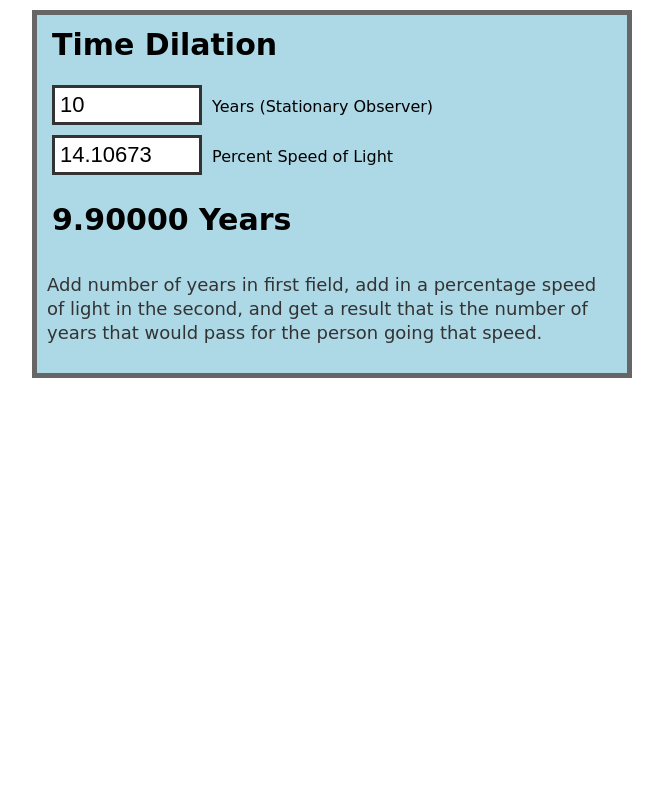
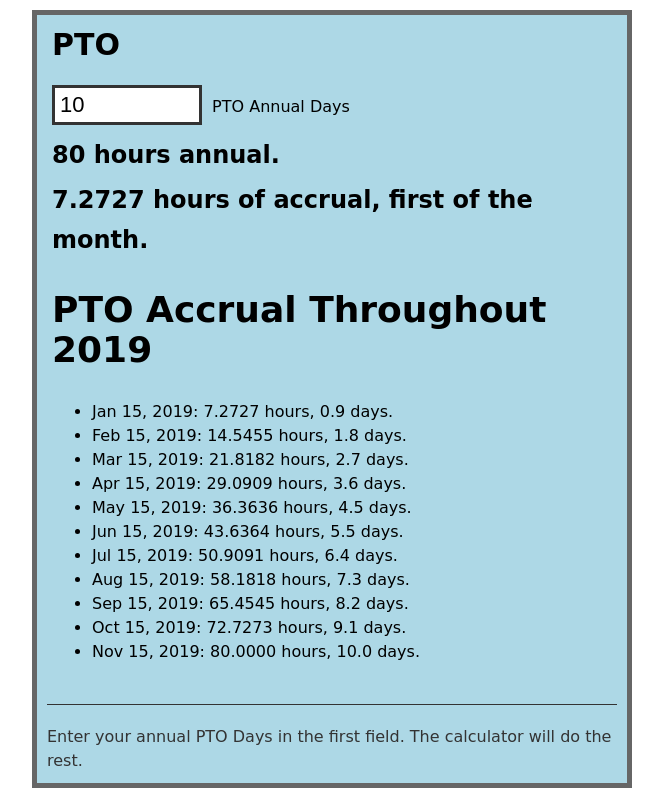
Before and after one commit to cngodles/pto, a plain HTML site: page index.html in a window 1280 px wide. Shown: the whole page, without its empty margins (308-971 px from the left). Drawn offline with nearby package versions, Linux system fonts and the light colour scheme; a web font is replaced by a local one.

Commit message:
Final Beta Calculations

```diff
--- a/index.html
+++ b/index.html
@@ -4,7 +4,7 @@
     <meta http-equiv="Content-Type" content="text/html; charset=utf-8">
     <meta http-equiv="X-UA-Compatible" content="IE=edge">
     <meta name="viewport" content="initial-scale=1.0, minimum-scale=1.0, maximum-scale=1.0, user-scalable=no">
-    <title>Time Dilation</title>
+    <title>PTO</title>
     <meta name="description" content="">
     <meta name="keywords" content="">
     <link rel="shortcut icon" href="favicon.ico">
@@ -15,8 +15,10 @@
         #stage    { width: 100%; min-width:260px; max-width: 600px; margin:10px auto; padding:10px; background-color:lightblue; border:5px solid #666; box-sizing: border-box; }
         #stage h1 { font-size:30px; line-height:30px; padding:0; margin:5px 0 20px 5px; }
         input     { font-size:22px; line-height:20px; width:150px; height:40px; border:3px solid #333; margin:5px; padding:5px; box-sizing: border-box; }
-        #result   { font-size:30px; line-height:70px; font-weight:700; margin:5px; }
-        .about    { font-size:18px; line-height:24px; color:#333; }
+        #result_per, #result_hours   { font-size:24px; line-height:40px; font-weight:700; margin:5px; }
+        #result_mtm     { font-size:24px; line-height:40px; font-weight:700; margin:5px; }
+        #result_mtm li { font-size:16px; line-height: 24px; font-weight: 500; }
+        .about    { font-size:16px; line-height:24px; color:#333; border-top:1px solid #333; margin: 40px 0 0 0; padding: 20px 0 0 0; }
         @media only screen and (max-width: 767px) {
             input     { font-size:16px; line-height:20px; width:90px; height:50px; }
         }
@@ -27,46 +29,59 @@
 </head>
 <body>
     <div id="stage">
-        <h1>Time Dilation</h1>
-        <div><input type="number" id="year" value="10" step="0.01"> Years (Stationary Observer)</div>
-        <div><input type="number" id="percent" value="14.10673" step="0.00001"> Percent Speed of Light</div>
-        <div id="result">...</div>
-        <p class="about">Add number of years in first field, add in a percentage speed of light in the second, and get a result that is the number of years that would pass for the person going that speed.</p>
+        <h1>PTO</h1>
+        <div><input type="number" id="days" value="10" step="1"> PTO Annual Days</div>
+        <div id="result_hours">...</div>
+        <div id="result_per">...</div>
+        <div id="result_mtm">...</div>
+        <p class="about">Enter your annual PTO Days in the first field. The calculator will do the rest.</p>
     </div>
     <script type="text/javascript" src="https://ajax.googleapis.com/ajax/libs/jquery/3.3.1/jquery.min.js"></script>
     <script>window.jQuery || document.write('<script src="js/jquery-3.3.1.min.js">\x3C/script>')</script>
     <script type="text/javascript">
         function go(){
           $("#result").html("working...");
-          var light = 299792458;
-          var speed = 100000;
-          var light = 100;
-          if(isNaN(parseFloat($("#year").val()))){
-            $("#year").val('');
-            $("#result").html("Enter Years.");
+
+
+          if(isNaN(parseFloat($("#days").val()))){
+            $("#days").val('');
+            $("#result_hours").html("Enter PTO Annuals Days.");
             return false;
           }
-          if(isNaN(parseFloat($("#percent").val()))){
-            $("#percent").val('');
-            $("#result").html("Enter Speed.");
-            return false;
-          }
-          if($("#percent").val() > 100){
-            $("#result").html("Instant.");
-            return false;
-          }
-          var speed = parseFloat($("#percent").val());
-          var subject = parseFloat($("#year").val())
-          if(speed > 100){
-            speed = 100;
-          } else if(speed < 0){
-            speed = 0;
-          }
-          var c2 = Math.pow(light, 2);
-          var v2 = Math.pow(speed, 2);
-          var squareme = 1-v2/c2;
-          var dilated = (subject * Math.sqrt(squareme)).toFixed(5);
-          $("#result").html(dilated+" Years");
+
+
+
+          var days = parseFloat($("#days").val())
+          var hours = days * 8;
+          var accrual = (hours / 11).toFixed(4);
+          var fullaccrual = hours / 11;
+          var fulldays = days / 11;
+
+          $("#result_hours").html(hours+" hours annual.");
+          $("#result_per").html(accrual+" hours of accrual, first of the month.");
+
+          var mtm = [];
+
+          mtm.push("<h2>PTO Accrual Throughout 2019</h2>");
+          mtm.push("<ul>");
+          mtm.push("<li>Jan 15, 2019: "+fullaccrual.toFixed(4)+" hours, "+fulldays.toFixed(1)+" days.</li>");
+          mtm.push("<li>Feb 15, 2019: "+(fullaccrual*2).toFixed(4)+" hours, "+(fulldays * 2).toFixed(1)+" days.</li>");
+          mtm.push("<li>Mar 15, 2019: "+(fullaccrual*3).toFixed(4)+" hours, "+(fulldays * 3).toFixed(1)+" days.</li></li>");
+          mtm.push("<li>Apr 15, 2019: "+(fullaccrual*4).toFixed(4)+" hours, "+(fulldays * 4).toFixed(1)+" days.</li></li>");
+          mtm.push("<li>May 15, 2019: "+(fullaccrual*5).toFixed(4)+" hours, "+(fulldays * 5).toFixed(1)+" days.</li></li>");
+          mtm.push("<li>Jun 15, 2019: "+(fullaccrual*6).toFixed(4)+" hours, "+(fulldays * 6).toFixed(1)+" days.</li></li>");
+          mtm.push("<li>Jul 15, 2019: "+(fullaccrual*7).toFixed(4)+" hours, "+(fulldays * 7).toFixed(1)+" days.</li></li>");
+          mtm.push("<li>Aug 15, 2019: "+(fullaccrual*8).toFixed(4)+" hours, "+(fulldays * 8).toFixed(1)+" days.</li></li>");
+          mtm.push("<li>Sep 15, 2019: "+(fullaccrual*9).toFixed(4)+" hours, "+(fulldays * 9).toFixed(1)+" days.</li></li>");
+          mtm.push("<li>Oct 15, 2019: "+(fullaccrual*10).toFixed(4)+" hours, "+(fulldays * 10).toFixed(1)+" days.</li></li>");
+          mtm.push("<li>Nov 15, 2019: "+(fullaccrual*11).toFixed(4)+" hours, "+(fulldays * 11).toFixed(1)+" days.</li></li>");
+          mtm.push("</ul>");
+
+          var mtmhtml = mtm.join("\n");
+
+
+
+          $("#result_mtm").html(mtmhtml);
         }
 
         $(document)
```
